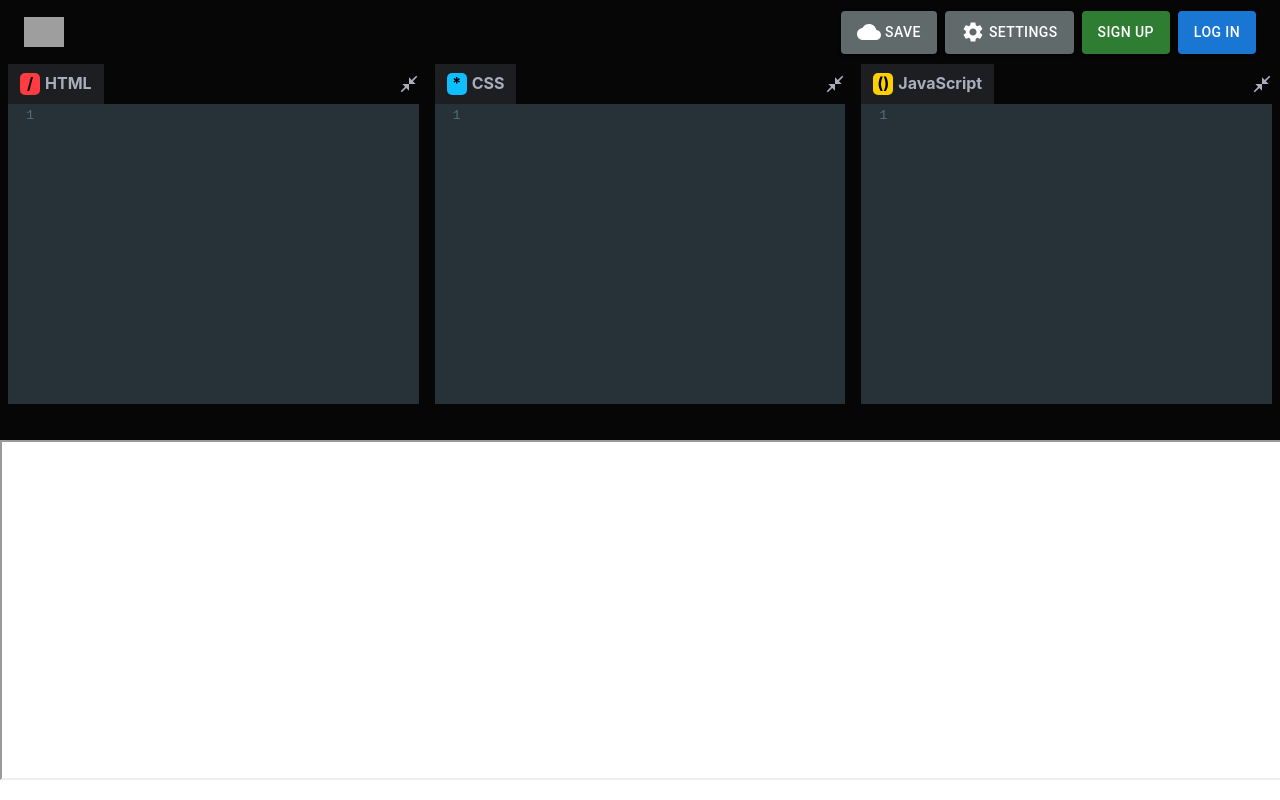
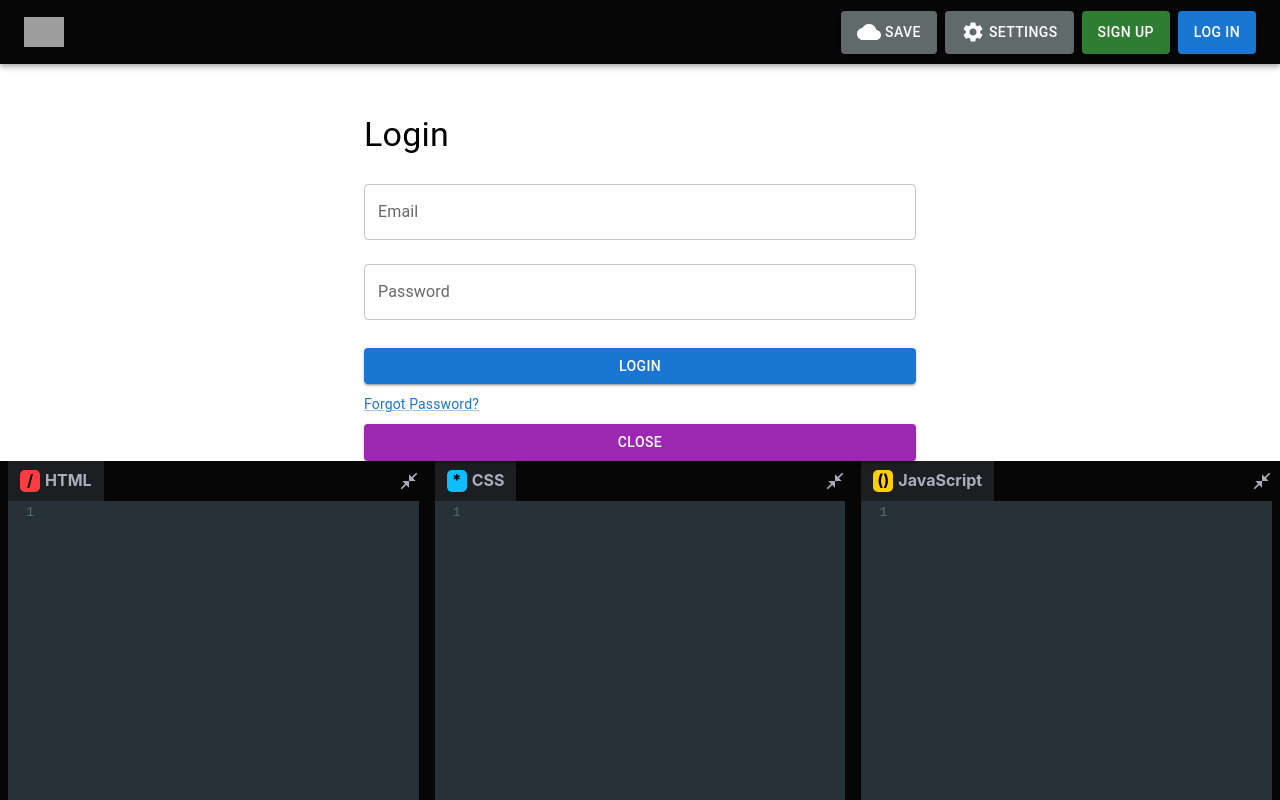
Before and after one commit to reyazul007/first-project, a React (Create React App) app in the folder codepen/: page / in a window 1280 px wide. Both pictures are taken after a click on the button "LOG IN". Shown: the top 800 px of the page. Built offline with nearby package versions, Linux system fonts and the light colour scheme; grey boxes are pictures that could not be loaded.

Commit message:
login half done

```diff
--- a/codepen/package.json
+++ b/codepen/package.json
@@ -8,6 +8,7 @@
     "@codemirror/lang-javascript": "^6.2.2",
     "@emotion/react": "^11.14.0",
     "@emotion/styled": "^11.14.0",
+    "@material/icon-button": "^14.0.0",
     "@mui/icons-material": "^6.4.0",
     "@mui/material": "^6.4.0",
     "@testing-library/jest-dom": "^5.17.0",
@@ -19,6 +20,7 @@
     "react": "^19.0.0",
     "react-codemirror2": "^8.0.0",
     "react-dom": "^19.0.0",
+    "react-router-dom": "^7.1.5",
     "react-scripts": "5.0.1",
     "web-vitals": "^2.1.4"
   },
--- a/codepen/src/components/Header.jsx
+++ b/codepen/src/components/Header.jsx
@@ -1,15 +1,20 @@
 import { AppBar, Toolbar, styled, Button } from "@mui/material";
 import CloudIcon from '@mui/icons-material/Cloud';
 import SettingsIcon from '@mui/icons-material/Settings';
+import { useState } from "react";
+import Login from "./Login";
 
 const Container = styled(AppBar)`
   background: #060606;
   height: 8vh;
 `;
+
 const Header = () => {
+  const [isLoginOpen, setIsLoginOpen] = useState(false);
   const logo =
     "https://blog.codepen.io/wp-content/uploads/2023/09/logo-white.png";
   return (
+    <>
       <Container position="static">
         <Toolbar style={{ justifyContent: "space-between" }}>
           <img src={logo} alt="logo" style={{ width: "40px" }} />
@@ -21,11 +26,12 @@ const Header = () => {
               <SettingsIcon style={{ marginRight: "4px" }} /> Settings
             </Button>
             <Button variant="contained" color="success"style={{ marginRight: "8px", minHeight: "43px" }}>Sign up</Button>
-          <Button variant="contained" color="primary"style={{ minHeight: "43px" }}>Log in</Button>
-
+            <Button variant="contained" color="primary"style={{ minHeight: "43px" }} onClick={() => setIsLoginOpen(true)}>Log in</Button>
           </div>
         </Toolbar>
       </Container>
+      <Login isOpen={isLoginOpen} onClose={() => setIsLoginOpen(false)} />
+    </>
   );
 };
 
--- a/codepen/src/components/Home.jsx
+++ b/codepen/src/components/Home.jsx
@@ -1,5 +1,3 @@
-
-
 import Header from './Header';
 import Code from './Code';
 import Result from './Result';
--- /dev/null
+++ b/codepen/src/components/Login.jsx
@@ -0,0 +1,51 @@
+import { Container, TextField, Button, Link, Typography } from '@mui/material';
+
+const Login = ({ isOpen, onClose }) => {
+  return (
+    <Container maxWidth="sm" style={{ marginTop: '50px' }}>
+      <Typography variant="h4" component="h1" gutterBottom>
+        Login
+      </Typography>
+      {isOpen && (
+        <form noValidate autoComplete="off">
+          <TextField
+            label="Email"
+            type="email"
+            fullWidth
+            margin="normal"
+            variant="outlined"
+          />
+          <TextField
+            label="Password"
+            type="password"
+            fullWidth
+            margin="normal"
+            variant="outlined"
+          />
+          <Button
+            variant="contained"
+            color="primary"
+            fullWidth
+            style={{ marginTop: '20px' }}
+          >
+            Login
+          </Button>
+          <Link href="#" variant="body2" style={{ display: 'block', marginTop: '10px' }}>
+            Forgot Password?
+          </Link>
+          <Button
+            variant="contained"
+            color="secondary"
+            fullWidth
+            style={{ marginTop: '10px' }}
+            onClick={onClose}
+          >
+            Close
+          </Button>
+        </form>
+      )}
+    </Container>
+  );
+};
+
+export default Login;
```
Also changed, not shown: codepen/src/App.js (line endings or trailing spaces), 1 other file (tests, documents, lock files or other folders). Lines whose indentation alone changed are shown as unchanged.
